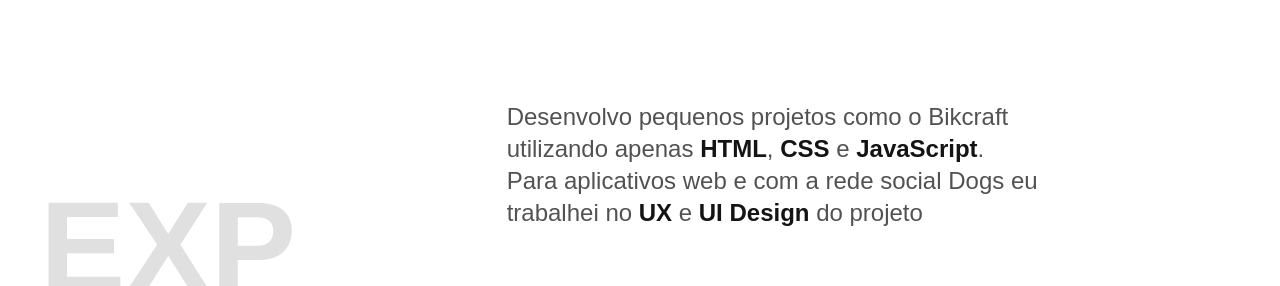
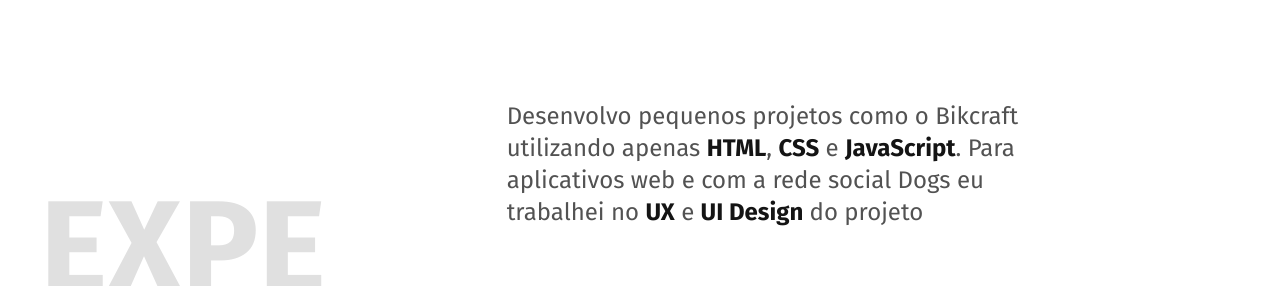
Before and after one commit to JoaoDelbin/JoaoDelbin.github.io, a plain HTML site: page index.html in a window 1280 px wide. Shown: the part 644-930 px from the top of the page. Drawn offline with Linux system fonts and the light colour scheme.

Commit message:
google fonts correcao

```diff
--- a/index.html
+++ b/index.html
@@ -9,7 +9,7 @@
   <link rel="shortcut icon" href="./monitor-svgrepo-com.svg" type="image/svg+xml">
   <link rel="preconnect" href="https://fonts.googleapis.com">
   <link rel="preconnect" href="https://fonts.gstatic.com" crossorigin>
-  <link href="https://fonts.googleapis.com/css2?family=Fira+Sans:wght@0,400;0,700&display=swap" rel="stylesheet">
+  <link href="https://fonts.googleapis.com/css2?family=Fira+Sans:wght@400;700&display=swap" rel="stylesheet">
   <title>JD - Desenvolvedor e Designer</title>
 </head>
 
```
